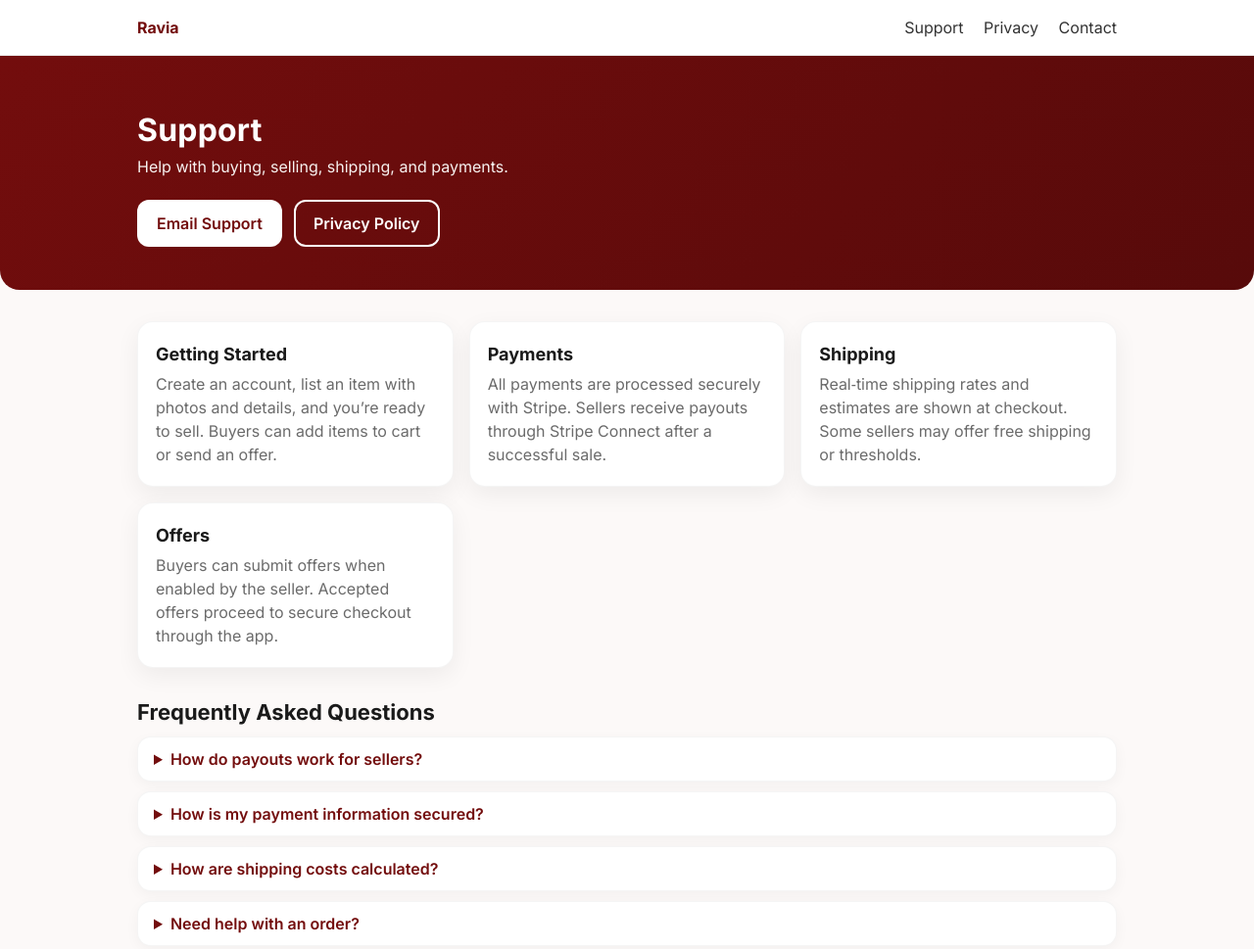
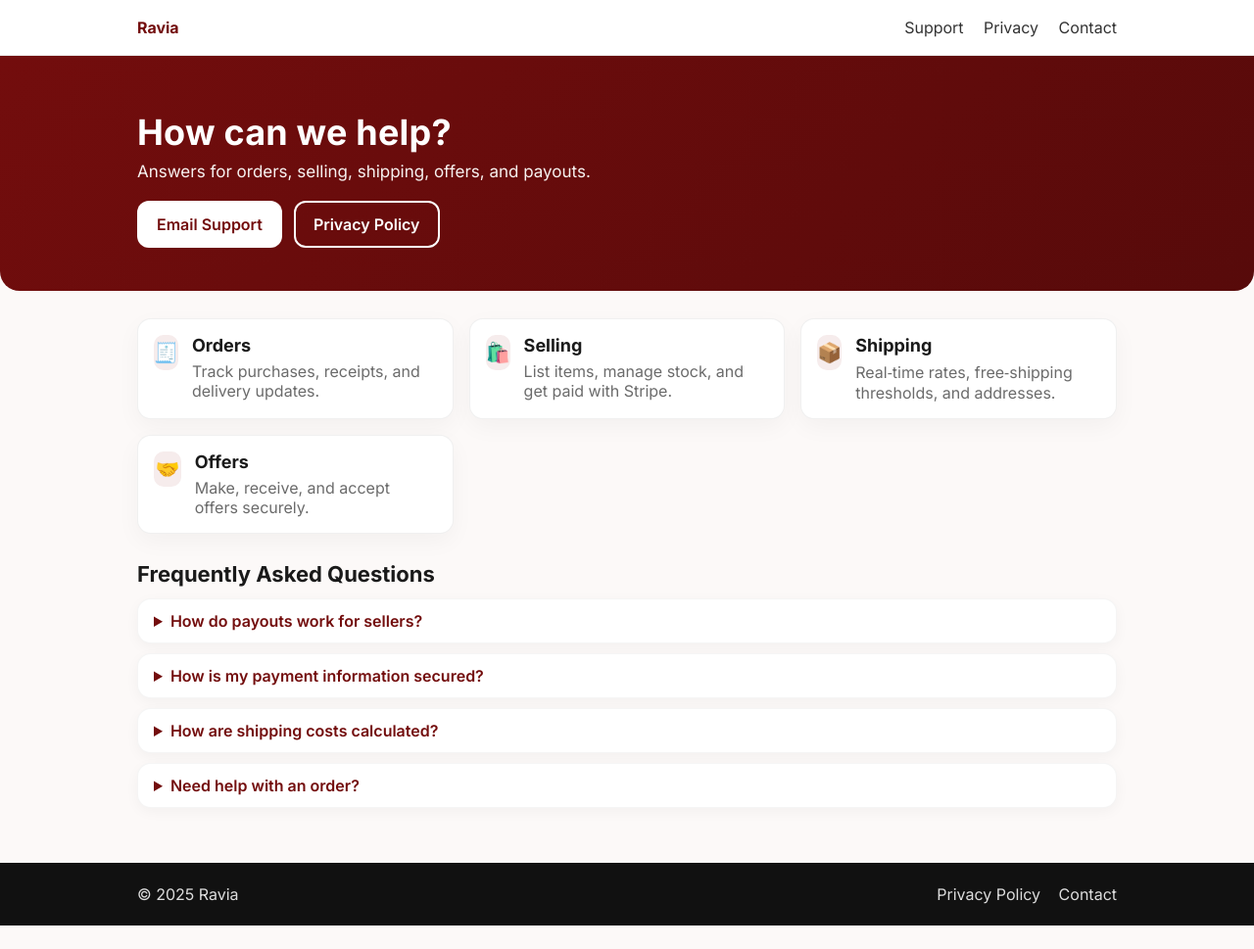
Before and after one commit to mriftikhar/ravia-support, a plain HTML site: page index.html in a window 1280 px wide. Shown: the top 969 px of the page at 98% size. After the commit the page ends 945 px from the top, so only its background shows below. Drawn offline with Linux system fonts and the light colour scheme.

Commit message:
Modern overhaul: hero copy, topics with icons, refined spacing/typography

```diff
--- a/index.html
+++ b/index.html
@@ -23,8 +23,8 @@
 
   <header class="hero">
     <div class="container">
-      <h1>Support</h1>
-      <p>Help with buying, selling, shipping, and payments.</p>
+      <h1>How can we help?</h1>
+      <p class="lede">Answers for orders, selling, shipping, offers, and payouts.</p>
       <div class="cta-row">
         <a class="btn btn-light" href="mailto:rafeyi94@gmail.com">Email Support</a>
         <a class="btn btn-outline" href="privacy.html">Privacy Policy</a>
@@ -33,26 +33,38 @@
   </header>
 
   <main class="container">
-    <section class="card-grid">
-      <article class="card">
-        <h2>Getting Started</h2>
-        <p>Create an account, list an item with photos and details, and you’re ready to sell. Buyers can add items to cart or send an offer.</p>
-      </article>
-      <article class="card">
-        <h2>Payments</h2>
-        <p>All payments are processed securely with Stripe. Sellers receive payouts through Stripe Connect after a successful sale.</p>
-      </article>
-      <article class="card">
-        <h2>Shipping</h2>
-        <p>Real‑time shipping rates and estimates are shown at checkout. Some sellers may offer free shipping or thresholds.</p>
-      </article>
-      <article class="card">
-        <h2>Offers</h2>
-        <p>Buyers can submit offers when enabled by the seller. Accepted offers proceed to secure checkout through the app.</p>
-      </article>
+    <section class="topic-grid">
+      <a class="topic" href="#orders">
+        <div class="icon">🧾</div>
+        <div>
+          <h3>Orders</h3>
+          <p>Track purchases, receipts, and delivery updates.</p>
+        </div>
+      </a>
+      <a class="topic" href="#selling">
+        <div class="icon">🛍️</div>
+        <div>
+          <h3>Selling</h3>
+          <p>List items, manage stock, and get paid with Stripe.</p>
+        </div>
+      </a>
+      <a class="topic" href="#shipping">
+        <div class="icon">📦</div>
+        <div>
+          <h3>Shipping</h3>
+          <p>Real‑time rates, free‑shipping thresholds, and addresses.</p>
+        </div>
+      </a>
+      <a class="topic" href="#offers">
+        <div class="icon">🤝</div>
+        <div>
+          <h3>Offers</h3>
+          <p>Make, receive, and accept offers securely.</p>
+        </div>
+      </a>
     </section>
 
-    <section class="faq">
+    <section class="faq" id="orders">
       <h2>Frequently Asked Questions</h2>
       <details>
         <summary>How do payouts work for sellers?</summary>
--- a/styles.css
+++ b/styles.css
@@ -20,18 +20,20 @@ html,body{margin:0;padding:0;font-family:Inter,system-ui,-apple-system,Segoe UI,
 .nav-links a[aria-current="page"]{color:var(--maroon);font-weight:600}
 .flame.small{width:18px;height:18px;fill:var(--maroon)}
 .hero{background:linear-gradient(135deg, var(--maroon), var(--maroon-dark));color:#fff;padding:56px 0 44px;border-bottom-left-radius:20px;border-bottom-right-radius:20px}
-.hero h1{margin:0 0 8px;font-size:32px;letter-spacing:.2px}
-.hero p{margin:0 0 24px;color:#f7f2f0}
+.hero h1{margin:0 0 8px;font-size:36px;letter-spacing:.2px}
+.hero .lede{margin:0 0 20px;color:#f7f2f0;font-size:17px}
 .hero .flame{display:none}
 .cta-row{display:flex;gap:12px;flex-wrap:wrap}
 .btn{display:inline-block;padding:12px 18px;border-radius:12px;font-weight:600;text-decoration:none;border:2px solid transparent;transition:transform .06s ease, box-shadow .12s ease}
 .btn-light{background:#fff;color:var(--maroon)}
 .btn-outline{background:transparent;color:#fff;border-color:#fff}
 .btn:hover{transform:translateY(-1px);box-shadow:0 6px 14px rgba(0,0,0,.12)}
-.card-grid{display:grid;grid-template-columns:repeat(auto-fit,minmax(240px,1fr));gap:16px;margin:32px 0}
-.card{background:var(--card);border-radius:16px;padding:18px 18px 20px;box-shadow:0 8px 24px rgba(0,0,0,.06);border:1px solid rgba(0,0,0,.04)}
-.card h2{margin:4px 0 8px;font-size:18px}
-.card p{margin:0;color:var(--sub);line-height:1.5}
+.topic-grid{display:grid;grid-template-columns:repeat(auto-fit,minmax(260px,1fr));gap:16px;margin:28px 0}
+.topic{display:flex;gap:14px;background:var(--card);border-radius:14px;padding:16px 16px;border:1px solid rgba(0,0,0,.06);text-decoration:none;color:inherit;box-shadow:0 8px 24px rgba(0,0,0,.04);transition:transform .06s ease, box-shadow .12s ease}
+.topic:hover{transform:translateY(-2px);box-shadow:0 12px 28px rgba(0,0,0,.08)}
+.topic .icon{width:36px;height:36px;display:flex;align-items:center;justify-content:center;background:#f6ecec;border-radius:10px;font-size:20px}
+.topic h3{margin:0 0 6px;font-size:18px}
+.topic p{margin:0;color:var(--sub)}
 .faq{margin:24px 0 56px}
 .faq h2{font-size:22px;margin-bottom:12px}
 details{background:var(--card);border-radius:14px;padding:12px 16px;margin:10px 0;box-shadow:0 4px 14px rgba(0,0,0,.04);border:1px solid rgba(0,0,0,.04)}
```
